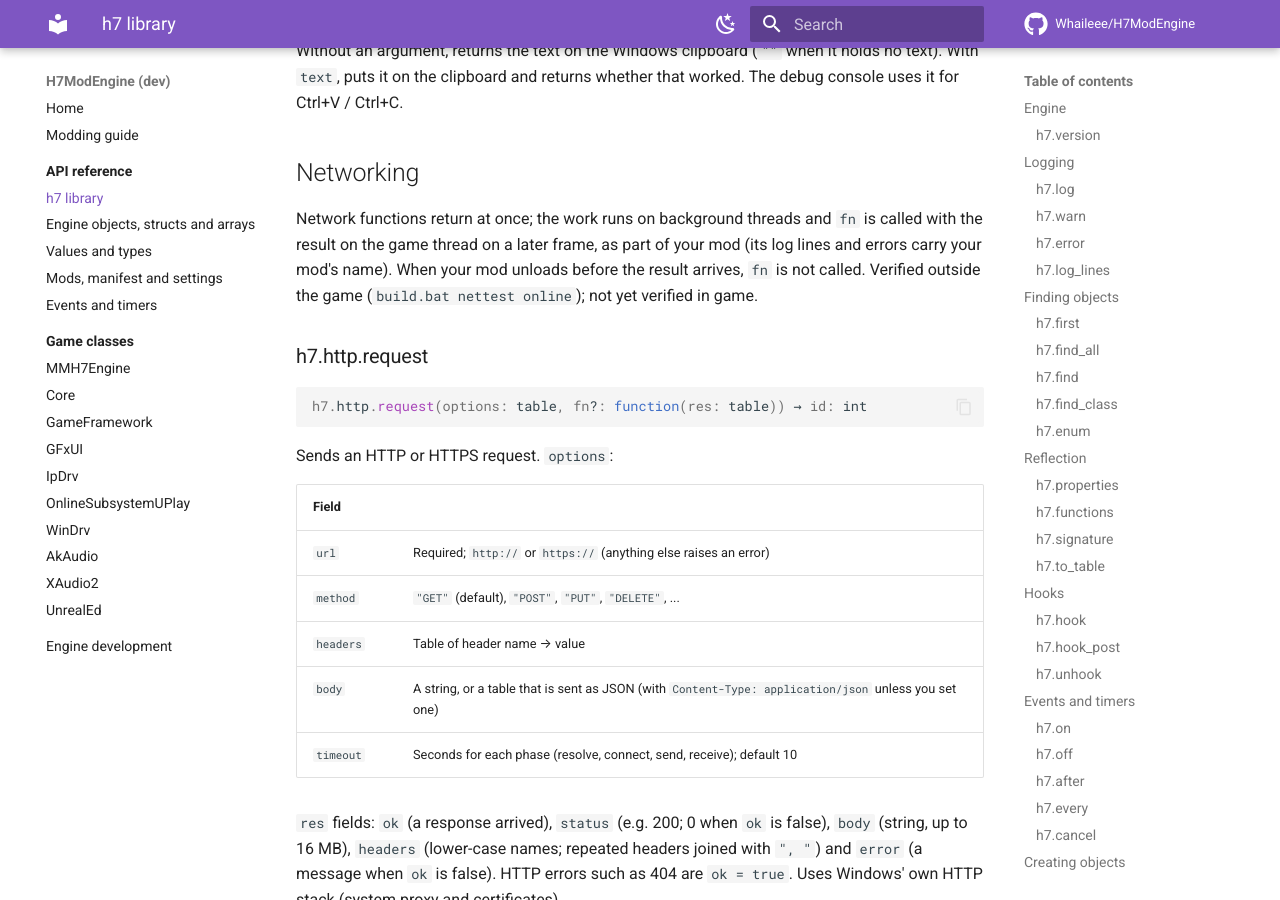
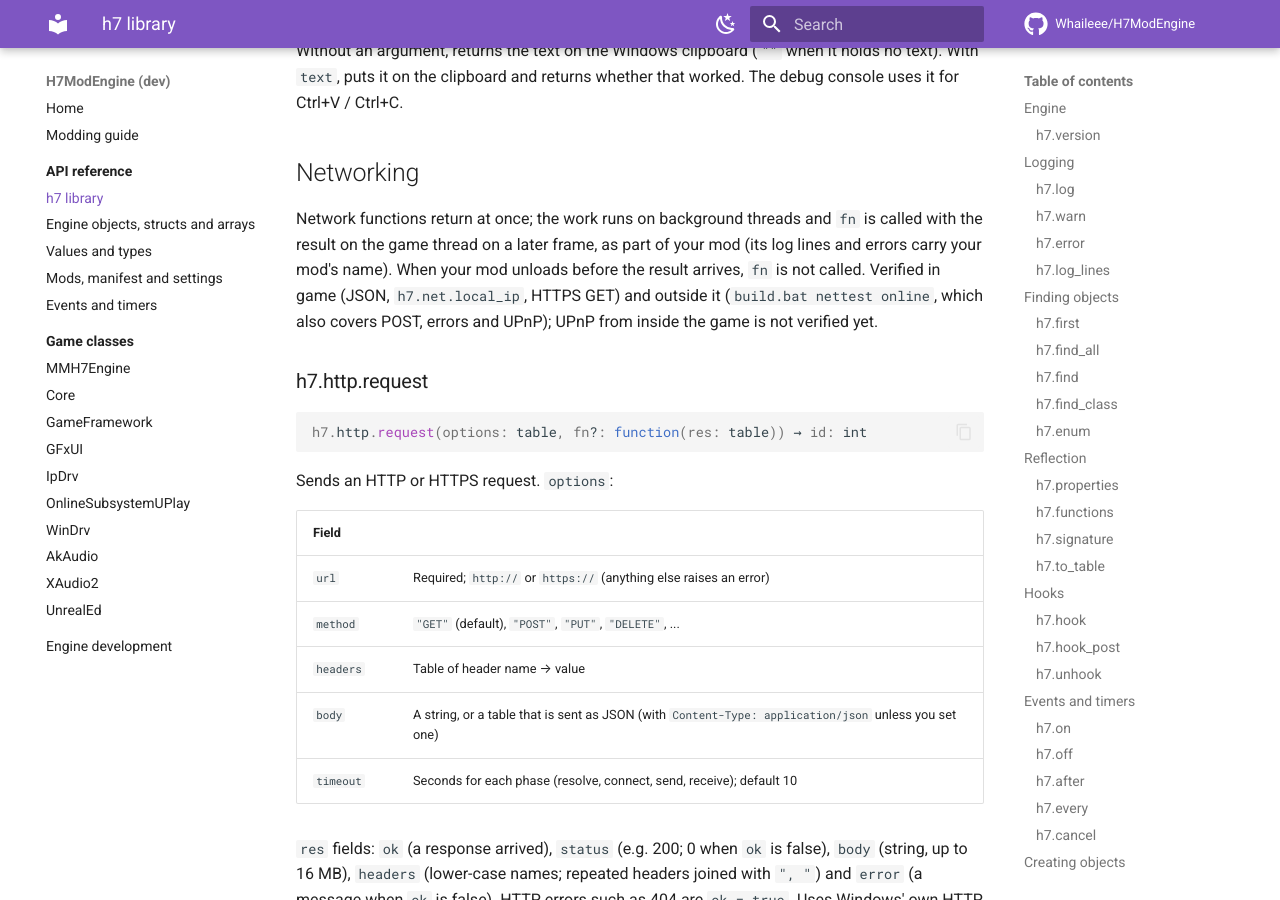
Before and after one commit to Whaileee/H7ModEngine, an MkDocs documentation site: the page built from docs/reference/h7.md, in a window 1280 px wide and 900 px high, scrolled down 15175 px. Built offline with MkDocs 1.6.1 and Material for MkDocs 9.7.7, drawn with Linux system fonts in a browser that asks for light colours; comment, search, counter and statistics services are not loaded.

Commit message:
Record in-game verification of the networking API
selftest 30/30 (JSON, local_ip, HTTPS GET 200 on the game thread) and
hooktest all OK at the main menu; the startup default added
[Online] LobbyUrl to an existing ini.

Co-Authored-By: Claude Opus 5.5 <noreply@anthropic.com>

```diff
--- a/docs/reference/h7.md
+++ b/docs/reference/h7.md
@@ -640,8 +640,9 @@ on the clipboard and returns whether that worked. The debug console uses it for
 
 Network functions return at once; the work runs on background threads and `fn` is called with the result on the
 game thread on a later frame, as part of your mod (its log lines and errors carry your mod's name). When your mod
-unloads before the result arrives, `fn` is not called. Verified outside the game (`build.bat nettest online`);
-not yet verified in game.
+unloads before the result arrives, `fn` is not called. Verified in game (JSON, `h7.net.local_ip`, HTTPS GET)
+and outside it (`build.bat nettest online`, which also covers POST, errors and UPnP); UPnP from inside the game
+is not verified yet.
 
 ### h7.http.request
 
```
Also changed, not shown: RESUME.md (+9 -3 lines), docs/API.md (+3 -2 lines).
